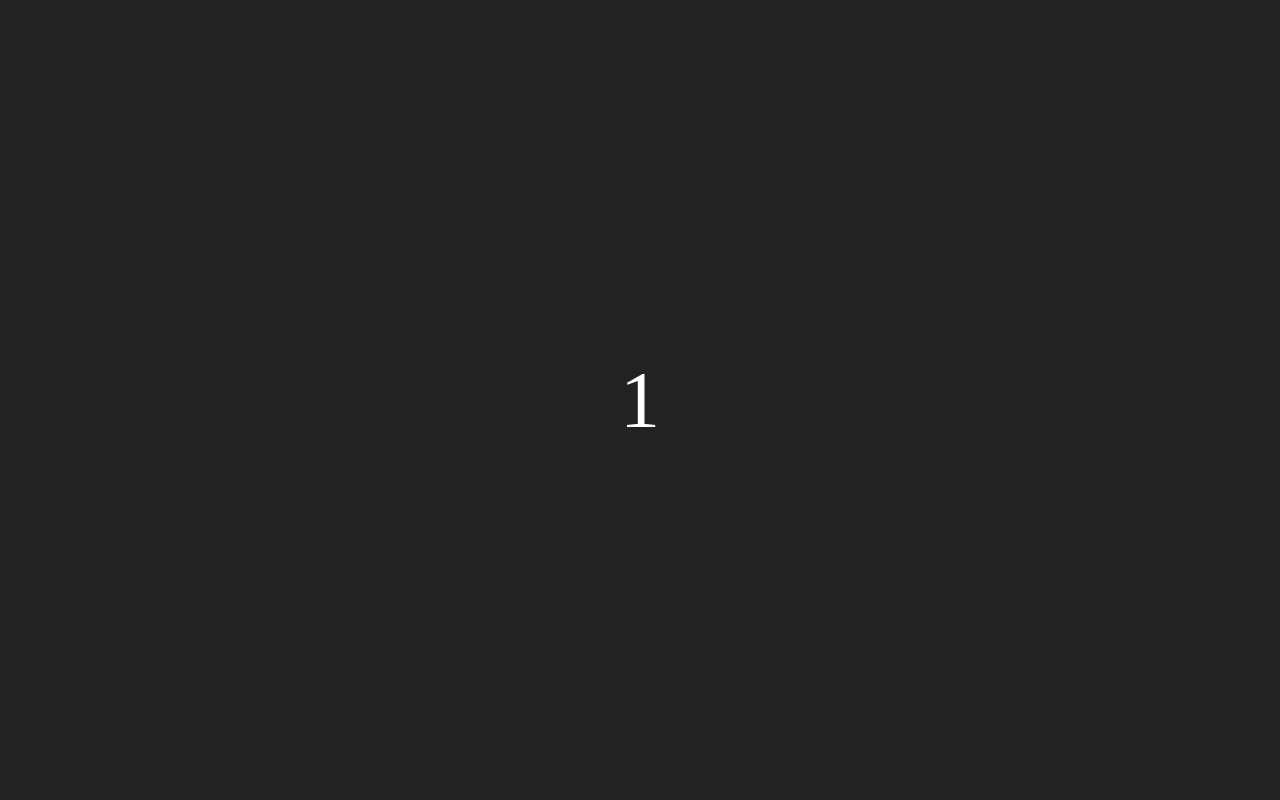
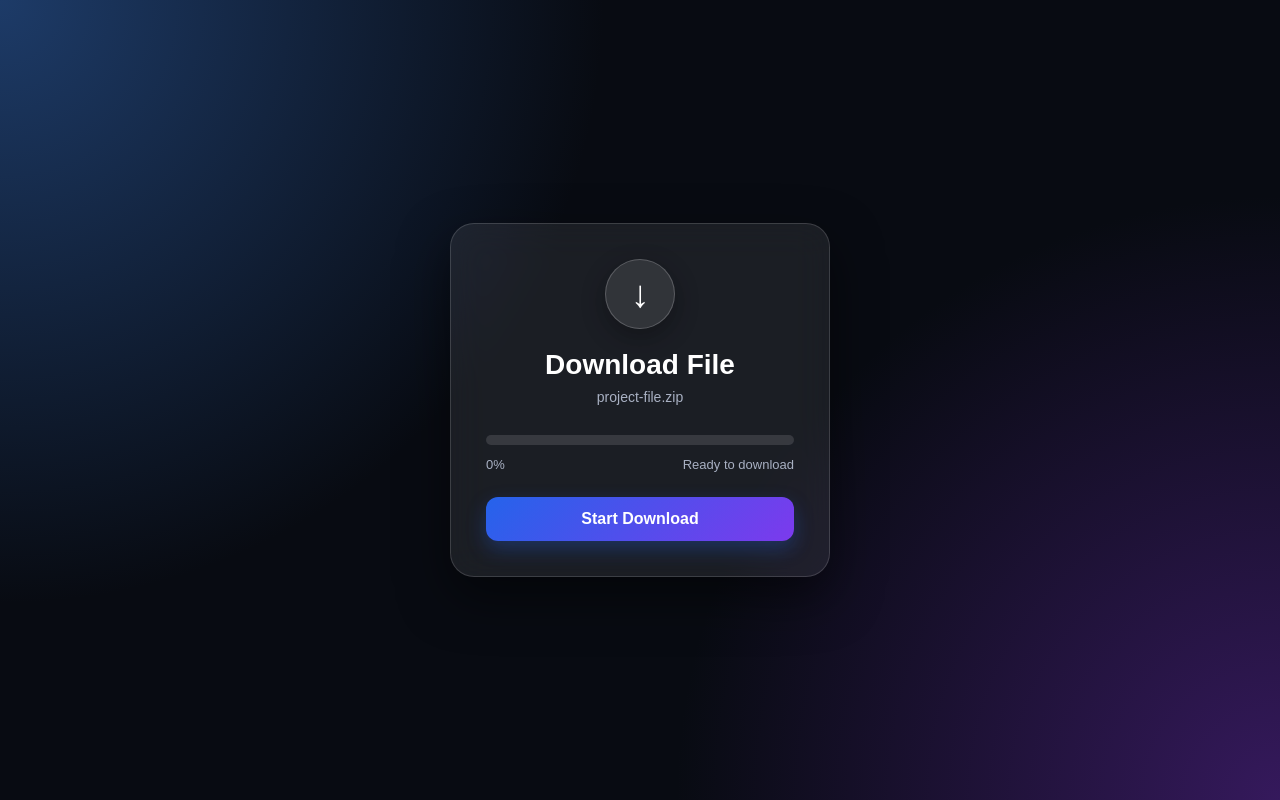
Before and after one commit to KaneSanyukta/code-chronicles, a plain HTML site: page MasterJS/Timer/index.html in a window 1280 px wide. Drawn offline with Linux system fonts and the light colour scheme.

Commit message:
Download progress simulation.

```diff
--- a/MasterJS/Timer/index.html
+++ b/MasterJS/Timer/index.html
@@ -1,30 +1,42 @@
+<!DOCTYPE html>
 <html lang="en">
 <head>
     <meta charset="UTF-8">
     <meta name="viewport" content="width=device-width, initial-scale=1.0">
-    <title>Timer</title>
-    <style>
-        body{
-            display: flex;
-            justify-content: center;
-            align-items: center;
-            width: 100%;
-            height: 100%;
-            padding: 0;
-            margin: 0;
-            background-color: #222;
-        }
-        h1{
-            color: #ffff;
-            font-size: 5rem;
-            font-weight: 300;
-        }
-    </style>
+
+    <title>Download Simulation</title>
+
+    <link rel="stylesheet" href="style.css">
 </head>
+
 <body>
-    <div id="mail">
-        <h1>0</h1>
+
+    <div class="download-card">
+
+        <div class="icon">
+            ↓
+        </div>
+
+        <h1>Download File</h1>
+
+        <p class="file-name">project-file.zip</p>
+
+        <div class="progress-container">
+            <div class="progress-bar" id="progressBar"></div>
+        </div>
+
+        <div class="progress-info">
+            <span id="progressText">0%</span>
+            <span id="statusText">Ready to download</span>
+        </div>
+
+        <button id="downloadBtn">
+            Start Download
+        </button>
+        <small></small>
     </div>
+
+    <script src="script.js"></script>
+
 </body>
-<script src="script.js"></script>
 </html>
--- a/MasterJS/Timer/script.js
+++ b/MasterJS/Timer/script.js
@@ -1,12 +1,33 @@
-let h1 = document.querySelector("h1");
+let downloadBtn = document.querySelector("#downloadBtn");
+let progressText = document.querySelector("#progressText");
+let statusText = document.querySelector("#statusText")
+let progress = document.querySelector("#progressBar");
+let secondes = 10;
 let count = 0;
+downloadBtn.addEventListener("click",function(){
+    startDownload();
+});
 
-let interval = setInterval(()=>{
-    if(count<=10){
-        count++;
-        h1.textContent = count;
-        console.log(count);
-    }else{
-        clearInterval(interval);
-    }
-},3000);
+
+function startDownload(){
+    let intervals = setInterval(()=>{
+        document.querySelector("small").textContent ="Double click for stop download.";
+        if(count<=99){
+            count++;
+            statusText.textContent = "Downloading...";
+            progress.style.width = `${count}%`;
+            progressText.textContent = `${count}%`;
+            downloadBtn.textContent="Stop Download";
+        }else{
+            clearInterval(intervals);
+            statusText.textContent = "Download completed";
+        }
+    },(secondes*1000)/10);
+
+    downloadBtn.addEventListener("dblclick",()=>{
+        document.querySelector("small").style.display = "none";
+        clearInterval(intervals);
+        statusText.textContent = "Download stopped";
+        downloadBtn.textContent="Restart Download";
+    });
+}
--- /dev/null
+++ b/MasterJS/Timer/style.css
@@ -0,0 +1,191 @@
+
+* {
+    margin: 0;
+    padding: 0;
+    box-sizing: border-box;
+}
+
+body {
+    min-height: 100vh;
+
+    display: flex;
+    justify-content: center;
+    align-items: center;
+
+    font-family: Arial, sans-serif;
+
+    background:
+        radial-gradient(circle at top left, #1d3b68, transparent 40%),
+        radial-gradient(circle at bottom right, #35195c, transparent 40%),
+        #080b12;
+
+    color: white;
+}
+
+
+/* Main Glass Card */
+
+.download-card {
+    width: 380px;
+    padding: 35px;
+
+    text-align: center;
+
+    background: rgba(255, 255, 255, 0.08);
+
+    border: 1px solid rgba(255, 255, 255, 0.15);
+
+    border-radius: 24px;
+
+    backdrop-filter: blur(18px);
+    -webkit-backdrop-filter: blur(18px);
+
+    box-shadow:
+        0 20px 50px rgba(0, 0, 0, 0.5);
+
+}
+
+
+/* Download Icon */
+
+.icon {
+    width: 70px;
+    height: 70px;
+
+    margin: 0 auto 20px;
+
+    display: flex;
+    justify-content: center;
+    align-items: center;
+
+    font-size: 38px;
+
+    border-radius: 50%;
+
+    background: rgba(255, 255, 255, 0.1);
+
+    border: 1px solid rgba(255, 255, 255, 0.2);
+
+    box-shadow:
+        0 8px 25px rgba(0, 0, 0, 0.3);
+}
+
+
+/* Heading */
+
+h1 {
+    font-size: 28px;
+    margin-bottom: 8px;
+}
+
+.file-name {
+    color: #a9b1c3;
+    font-size: 14px;
+    margin-bottom: 30px;
+}
+
+
+/* Progress Bar */
+
+.progress-container {
+    width: 100%;
+    height: 10px;
+
+    overflow: hidden;
+
+    border-radius: 20px;
+
+    background: rgba(255, 255, 255, 0.12);
+}
+
+.progress-bar {
+    width: 0%;
+    height: 100%;
+
+    border-radius: inherit;
+
+    background: linear-gradient(
+        90deg,
+        #4facfe,
+        #00f2fe
+    );
+
+    transition: width 0.3s ease;
+}
+
+
+/* Progress Information */
+
+.progress-info {
+    display: flex;
+    justify-content: space-between;
+
+    margin-top: 12px;
+    margin-bottom: 25px;
+
+    font-size: 13px;
+
+    color: #a9b1c3;
+}
+
+
+/* Button */
+
+button {
+    width: 100%;
+
+    padding: 13px;
+
+    border: none;
+    border-radius: 12px;
+
+    font-size: 16px;
+    font-weight: 600;
+
+    color: white;
+
+    cursor: pointer;
+
+    background: linear-gradient(
+        135deg,
+        #2563eb,
+        #7c3aed
+    );
+
+    box-shadow:
+        0 8px 20px rgba(37, 99, 235, 0.3);
+
+    transition: 0.3s ease;
+}
+
+button:hover {
+    transform: translateY(-2px);
+
+    box-shadow:
+        0 12px 25px rgba(37, 99, 235, 0.45);
+}
+
+button:active {
+    transform: translateY(0);
+}
+
+button:disabled {
+    cursor: not-allowed;
+    opacity: 0.6;
+}
+
+small{
+    font-size: 13px;
+    color: #a9b1c3;
+}
+
+/* Mobile */
+
+@media (max-width: 450px) {
+
+    .download-card {
+        width: 90%;
+        padding: 28px;
+    }
+
+}
```
